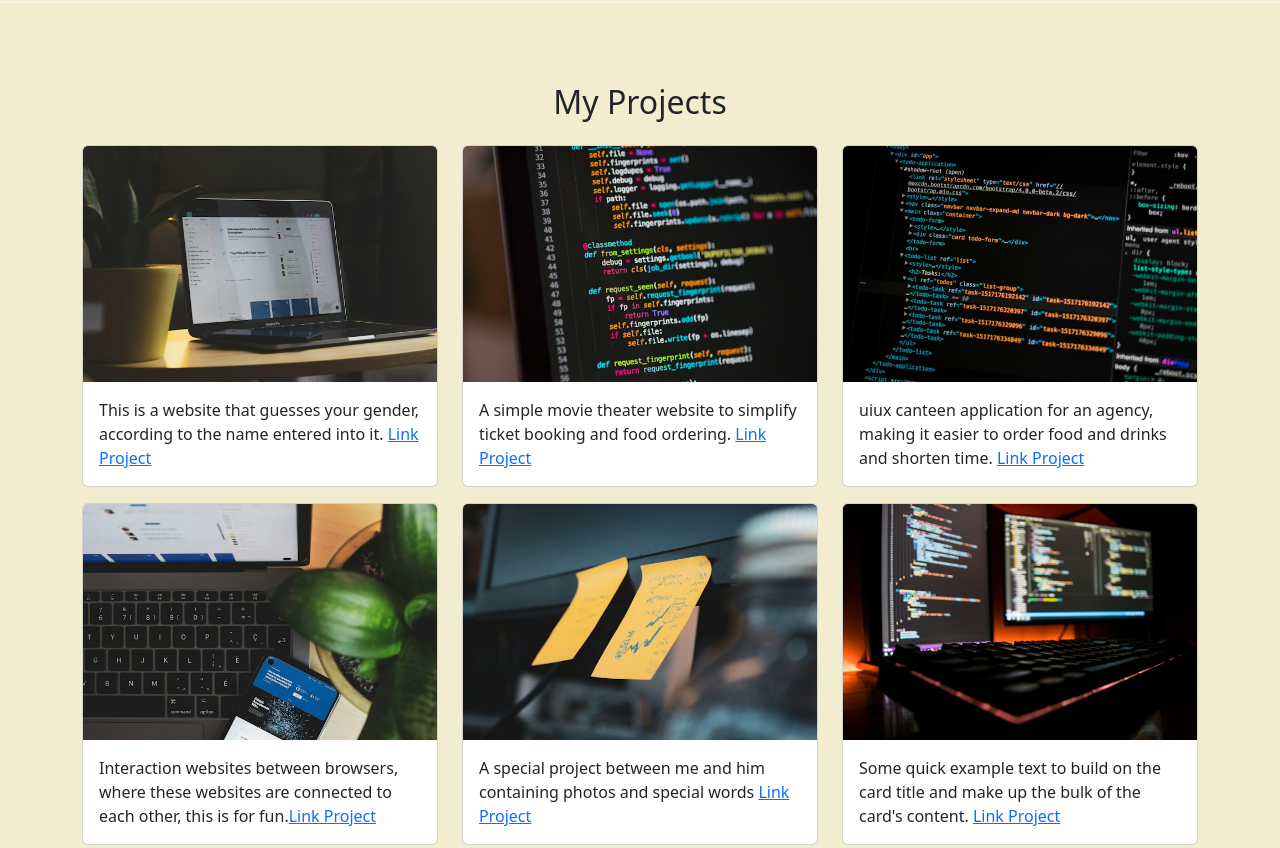
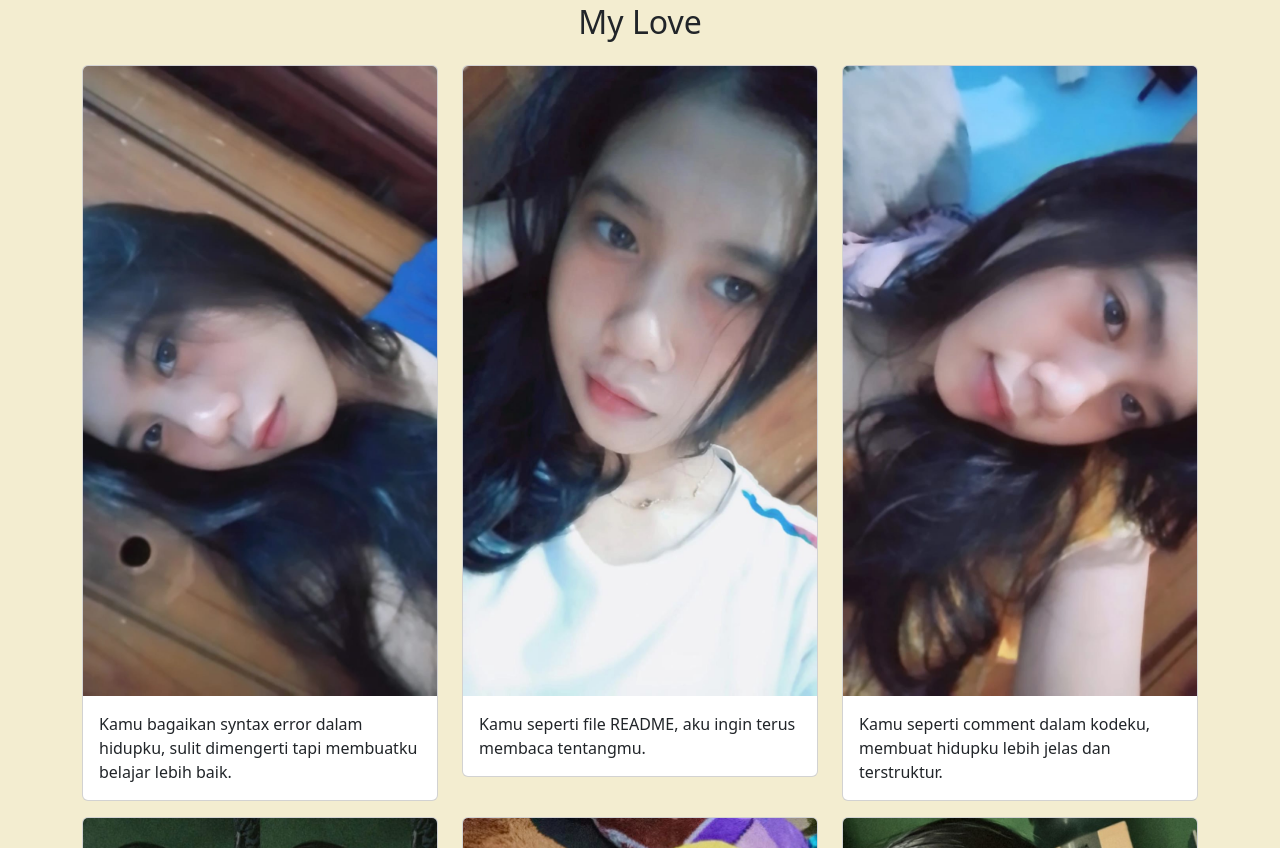
Before and after one commit to mohnaufal2023/mohnaufal2023.github.io, a plain HTML site: page index.html in a window 1280 px wide. Shown: the part 1622-2470 px from the top of the page. Drawn offline with nearby package versions, Linux system fonts and the light colour scheme.

Commit message:
end project dindaa

```diff
--- a/index.html
+++ b/index.html
@@ -18,7 +18,7 @@
     <!-- navbar start -->
     <nav class="navbar navbar-expand-lg navbar-light bg-warning shadow fixed-top">
       <div class="container">
-        <a class="navbar-brand fw-bold" href="#">Mooafit</a>
+        <a class="navbar-brand fw-bold" href="#">Dindaafit</a>
         <button class="navbar-toggler" type="button" data-bs-toggle="collapse" data-bs-target="#navbarNav" aria-controls="navbarNav" aria-expanded="false" aria-label="Toggle navigation">
           <span class="navbar-toggler-icon"></span>
         </button>
@@ -50,9 +50,9 @@
 
     <!-- jumbotron -->
     <section class="jumbotron text-center">
-      <img src="img/moafit.jpg" alt="" width="200" class="rounded-circle img-thumbnail"/ >
-      <h1 class="display-4 fw-medium p-4">my love</h1>
-      <p class="lead fw-medium">Back-End Developer | UIUX Designer</p>
+      <img src="img/ndaa - Copy.jpg" alt="" width="200" class="rounded-circle img-thumbnail"/ >
+      <h1 class="display-4 fw-medium p-4">Kesayangan</h1>
+      <p class="lead fw-medium">My love | support system</p>
       <div class="position- bottom-30 end-0 m-9">
         <img src="img/nodebg.png" class="float-right" width="150" class="offset-md-3" alt="..." />
       </div>
@@ -84,9 +84,8 @@
         <div class="row justify-content-center fs-5 text-center">
           <div class="col-md-9">
             <p>
-              Hello, saya adalah seorang junior back end developer yang sedang belajar fokus pada pengembangan menggunakan bahasa JavaScript dan Node.js. Saya memiliki kecakapan dalam merancang dan mengimplementasikan fungsi server-side,
-              memanfaatkan potensi penuh dari ekosistem Node.js. Saya memiliki pemahaman yang kuat tentang Git dan aktif menggunakan GitHub untuk mengelola proyek-proyek saya. Keterampilan ini memungkinkan saya untuk berkontribusi secara
-              efisien dalam pengembangan kolaboratif dan memastikan kelancaran kolaborasi tim.
+              hello, ini adalah website khusus untuk kesayagan afit, dibuat sepenuh hati dan kasih sayang, berisi tentang images my girl , website ini siap menampuk pap dari mu sayang hehe, terkoneksi langsung dengan fitur rest api dan juga
+              terkoneksi dengan hati
             </p>
             <img src="img/githublogo-removebg-preview.png" width="150" alt="" />
           </div>
@@ -110,18 +109,18 @@
       <div class="container">
         <div class="row text-center mb-3">
           <div class="col">
-            <h2>My Projects</h2>
+            <h2>My Love</h2>
           </div>
         </div>
 
         <div class="row">
           <div class="col-md-4 mb-3">
             <div class="card">
-              <img src="img/imagepro1.jpg" class="card-img-top" alt="..." />
+              <img src="img/dinda1.jpg" class="card-img-top" alt="..." />
               <div class="card-body">
                 <p class="card-text">
-                  This is a website that guesses your gender, according to the name entered into it.
-                  <a href=" https://abd836df-5ceb-4e76-8504-3574d818c02b-00-d0hjq6bxdva3.janeway.replit.dev/">Link Project </a>
+                  Kamu bagaikan syntax error dalam hidupku, sulit dimengerti tapi membuatku belajar lebih baik.
+                  <!-- <a href=" https://abd836df-5ceb-4e76-8504-3574d818c02b-00-d0hjq6bxdva3.janeway.replit.dev/">Link Project </a> -->
                 </p>
               </div>
             </div>
@@ -129,50 +128,45 @@
 
           <div class="col-md-4 mb-3">
             <div class="card">
-              <img src="img/imagepro2.jpg" class="card-img-top" alt="..." />
+              <img src="img/dinda2.jpg" class="card-img-top" alt="..." />
               <div class="card-body">
-                <p class="card-text">A simple movie theater website to simplify ticket booking and food ordering. <a href="https://70371734-368d-4abf-9749-bdabe6dc6272-00-3exbfmq4otue2.janeway.replit.dev/">Link Project</a></p>
+                <p class="card-text">Kamu seperti file README, aku ingin terus membaca tentangmu.</p>
               </div>
             </div>
           </div>
 
           <div class="col-md-4 mb-3">
             <div class="card">
-              <img src="img/imagepro3.jpg" class="card-img-top" alt="..." />
+              <img src="img/dinda4.jpg" class="card-img-top" alt="..." />
               <div class="card-body">
-                <p class="card-text">
-                  uiux canteen application for an agency, making it easier to order food and drinks and shorten time.
-                  <a href="https://www.figma.com/file/28lWY5q18CBGmhdqQmCAC3/menu-kantin?type=design&node-id=0%3A1&mode=design&t=2Nfp2PSabgqrvV2A-1"> Link Project</a>
-                </p>
+                <p class="card-text">Kamu seperti comment dalam kodeku, membuat hidupku lebih jelas dan terstruktur.</p>
               </div>
             </div>
           </div>
 
           <div class="col-md-4 mb-3">
             <div class="card">
-              <img src="img/imagepro4.jpg" class="card-img-top" alt="..." />
+              <img src="img/sayang.jpg" class="card-img-top" alt="..." />
               <div class="card-body">
-                <p class="card-text">
-                  Interaction websites between browsers, where these websites are connected to each other, this is for fun.<a href="https://2ef24240-ed37-49e3-bace-1595ff63c83c-00-32ukmyg8elzsp.kirk.replit.dev/">Link Project</a>
-                </p>
+                <p class="card-text">Kamu seperti version control, membuat hubungan kita semakin terorganisir dan terarah.</p>
               </div>
             </div>
           </div>
 
           <div class="col-md-4 mb-3">
             <div class="card">
-              <img src="img/imagepro5.jpg" class="card-img-top" alt="..." />
+              <img src="img/dindaa6.jpg" class="card-img-top" alt="..." />
               <div class="card-body">
-                <p class="card-text">A special project between me and him containing photos and special words <a href="https://8b7a658d-b545-4a8b-b2eb-c372d0b46ecd-00-1v30wearzyv3n.picard.replit.dev/">Link Project</a></p>
+                <p class="card-text">Kalau aku adalah class, kamu pasti sudah menjadi objek favoritku.</p>
               </div>
             </div>
           </div>
 
           <div class="col-md-4 mb-3">
             <div class="card">
-              <img src="img/imagepro7.jpg" class="card-img-top" alt="..." />
+              <img src="img/ndaa - Copy.jpg" class="card-img-top" alt="..." />
               <div class="card-body">
-                <p class="card-text">Some quick example text to build on the card title and make up the bulk of the card's content. <a href="">Link Project</a></p>
+                <p class="card-text">Jika aku adalah database, kamu pasti menjadi tabel utamaku.</p>
               </div>
             </div>
           </div>
@@ -193,25 +187,25 @@
       <div class="container">
         <div class="row text-center">
           <div class="col">
-            <h2>Achievement</h2>
+            <h2>Muaachh</h2>
           </div>
         </div>
         <div id="carouselExampleInterval" class="carousel slide" data-bs-ride="carousel">
           <div class="carousel-inner">
             <div class="carousel-item active" data-bs-interval="2000">
-              <img src="img/sertifDicoding.png" class="d-block w-100" width="150" alt="..." />
+              <img src="img/sayang.jpg" class="d-block w-100" width="150" alt="..." />
             </div>
             <div class="carousel-item" data-bs-interval="2000">
-              <img src="img/telu.jpg" class="d-block w-100" width="150" alt="..." />
+              <img src="img/dinda2.jpg" class="d-block w-100" width="150" alt="..." />
             </div>
-            <div class="carousel-item"><img src="img/sertifSql.png" class="d-block w-100" width="150"..." /></div>
+            <div class="carousel-item"><img src="img/dinda2.jpg" class="d-block w-100" width="150"..." /></div>
             <div class="carousel-item">
-              <img src="img/binar.jpg" class="d-block w-100" width="150" alt="..." />
+              <img src="img/dinda4.jpg" class="d-block w-100" width="150" alt="..." />
             </div>
             <div class="carousel-item">
-              <img src="img/compfest.jpg" class="d-block w-100" width150="..." />
+              <img src="img/dindaa6.jpg" class="d-block w-100" width150="..." />
             </div>
-            <div class="carousel-item"><img src="img/myskil.jpg" class="d-block w-100" width="150 "..." /></div>
+            <div class="carousel-item"><img src="img/sayang.jpg" class="d-block w-100" width="150 "..." /></div>
           </div>
           <button class="carousel-control-prev" type="button" data-bs-target="#carouselExampleInterval" data-bs-slide="prev">
             <span class="carousel-control-prev-icon" aria-hidden="true"></span>
```
Also changed, not shown: img/dinda1.jpg (added), img/dinda2.jpg (added), img/dinda3.jpg (added), img/dinda4.jpg (added), img/dindaa6.jpg (added), img/ndaa - Copy.jpg (added), img/sayang.jpg (added).
